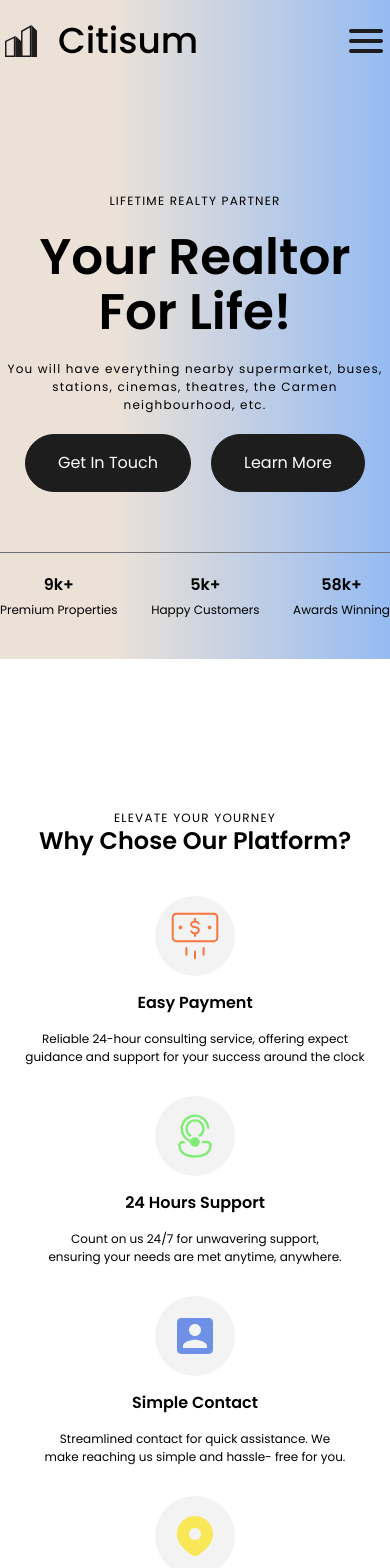
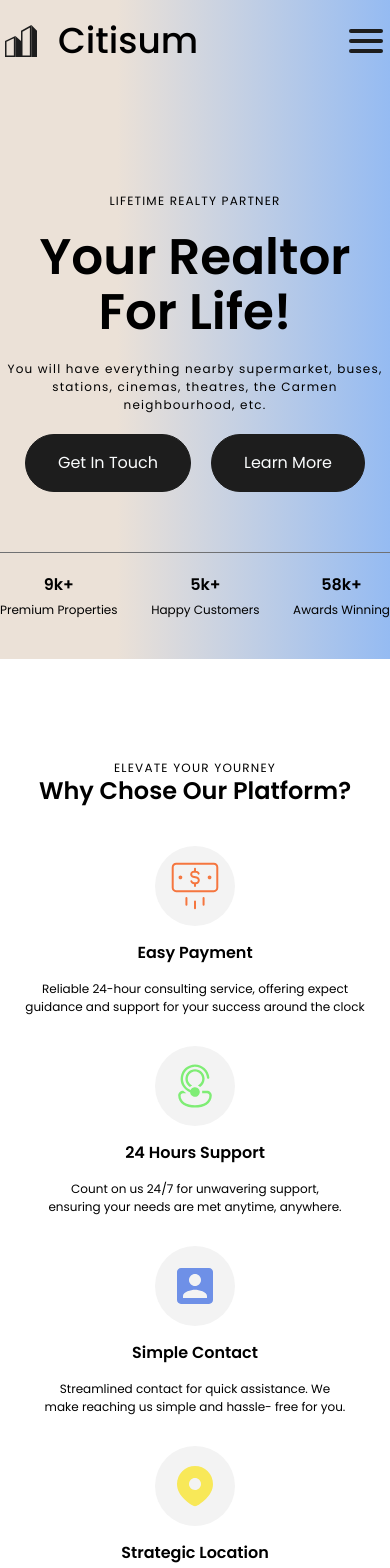
Before and after one commit to Abandoned-knowledge/citisum-behance-vue, a Vue app: page / in a window 390 px wide. Shown: the top 1568 px of the page. Built offline with nearby package versions, Linux system fonts and the light colour scheme.

Commit message:
fix: change margin top in _spacing.scss

```diff
--- a/src/assets/sass/_spacing.scss
+++ b/src/assets/sass/_spacing.scss
@@ -1,3 +1,14 @@
 .m-comp {
-    @apply mt-[150px];
+  @apply mt-[150px];
+  @media screen and (max-width: 1280px) {
+    @apply mt-[125px];
+  }
+
+  @media screen and (max-width: 1024px) {
+    @apply mt-[115px];
+  }
+
+  @media screen and (max-width: 768px) {
+    @apply mt-[100px];
+  }
 }
```
